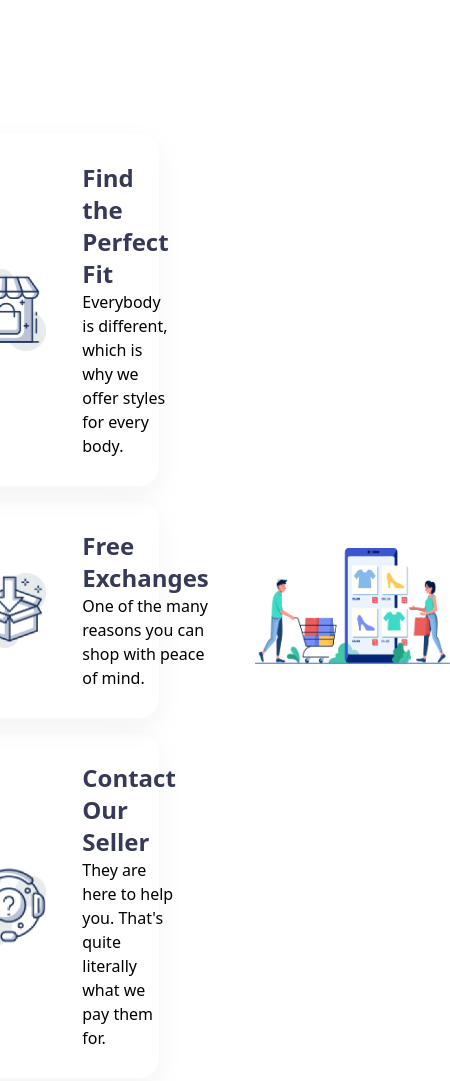
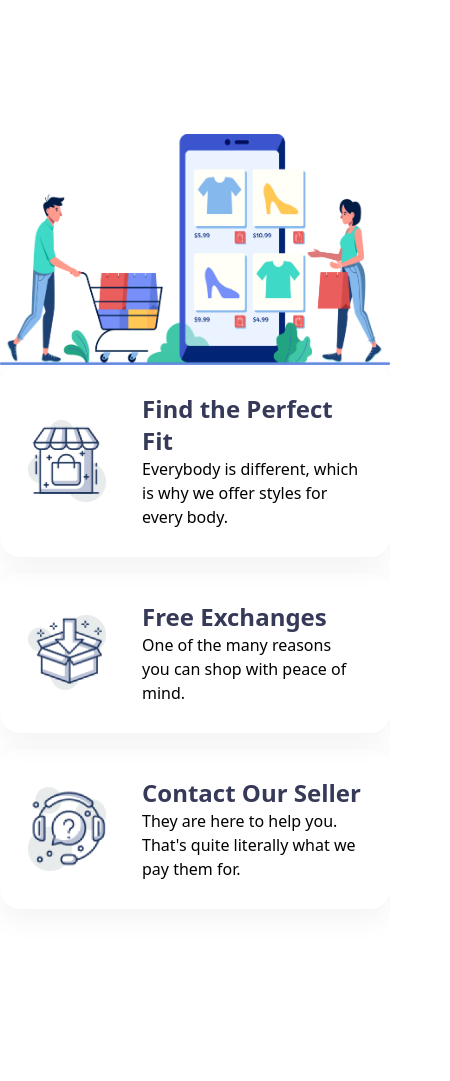
Before and after one commit to Sazid99246/penguin-fashion, a plain HTML site: page index.html in a window 390 px wide. Shown: the part 4520-5601 px from the top of the page, 450 px wide, since content can reach past the window. Drawn offline with nearby package versions, Linux system fonts and the light colour scheme.

Commit message:
made the features section responsive

```diff
--- a/index.html
+++ b/index.html
@@ -170,7 +170,7 @@
             </div>
         </section>
         <!-- Features -->
-        <section class="mt-[130px] mb-[200px] gap-x-24 flex items-center justify-center">
+        <section class="mt-[130px] mb-[200px] gap-x-24 flex flex-col-reverse md:flex-row items-center justify-center">
             <div class="flex flex-col gap-4">
                 <div class="flex items-center gap-9 p-7 shadow-[0_10px_30px_0_rgba(0,0,0,0.05)] rounded-[20px]">
                     <img class="w-[78px]" src="assets/icons/house.png" alt="">
@@ -194,7 +194,7 @@
                     </div>
                 </div>
             </div>
-            <img class="w-1/2" src="assets/images/shopping.png" alt="">
+            <img class="w-auto md:w-1/2" src="assets/images/shopping.png" alt="">
         </section>
     </main>
     <footer>
```
